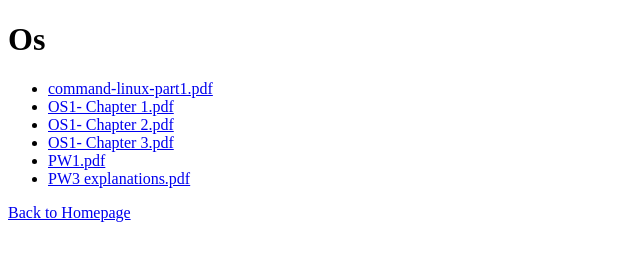
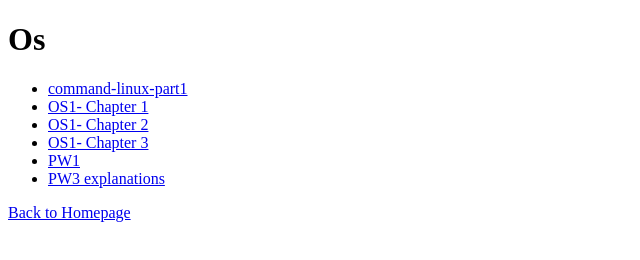
Before and after one commit to SeifELIslam-c/SEM1-Studyfiles-CSE, a plain HTML site: page os/index.html in a window 1280 px wide. Shown: the whole page, without its empty margins (0-640 px from the left). Drawn offline with Linux system fonts and the light colour scheme.

Commit message:
Update index.html

```diff
--- a/os/index.html
+++ b/os/index.html
@@ -8,12 +8,12 @@
 <body>
     <h1>Os</h1>
     <ul>
-        <li><a href="command-linux-part1.pdf">command-linux-part1.pdf</a></li>
-        <li><a href="OS1- Chapter 1.pdf">OS1- Chapter 1.pdf</a></li>
-        <li><a href="OS1- Chapter 2.pdf">OS1- Chapter 2.pdf</a></li>
-        <li><a href="OS1- Chapter 3.pdf">OS1- Chapter 3.pdf</a></li>
-        <li><a href="PW1.pdf">PW1.pdf</a></li>
-        <li><a href="PW3 explanations.pdf">PW3 explanations.pdf</a></li>
+        <li><a href="command-linux-part1.pdf">command-linux-part1</a></li>
+        <li><a href="OS1- Chapter 1.pdf">OS1- Chapter 1</a></li>
+        <li><a href="OS1- Chapter 2.pdf">OS1- Chapter 2</a></li>
+        <li><a href="OS1- Chapter 3.pdf">OS1- Chapter 3</a></li>
+        <li><a href="PW1.pdf">PW1</a></li>
+        <li><a href="PW3 explanations.pdf">PW3 explanations</a></li>
     </ul>
     <a href="../index.html">Back to Homepage</a>
 </body>
```
